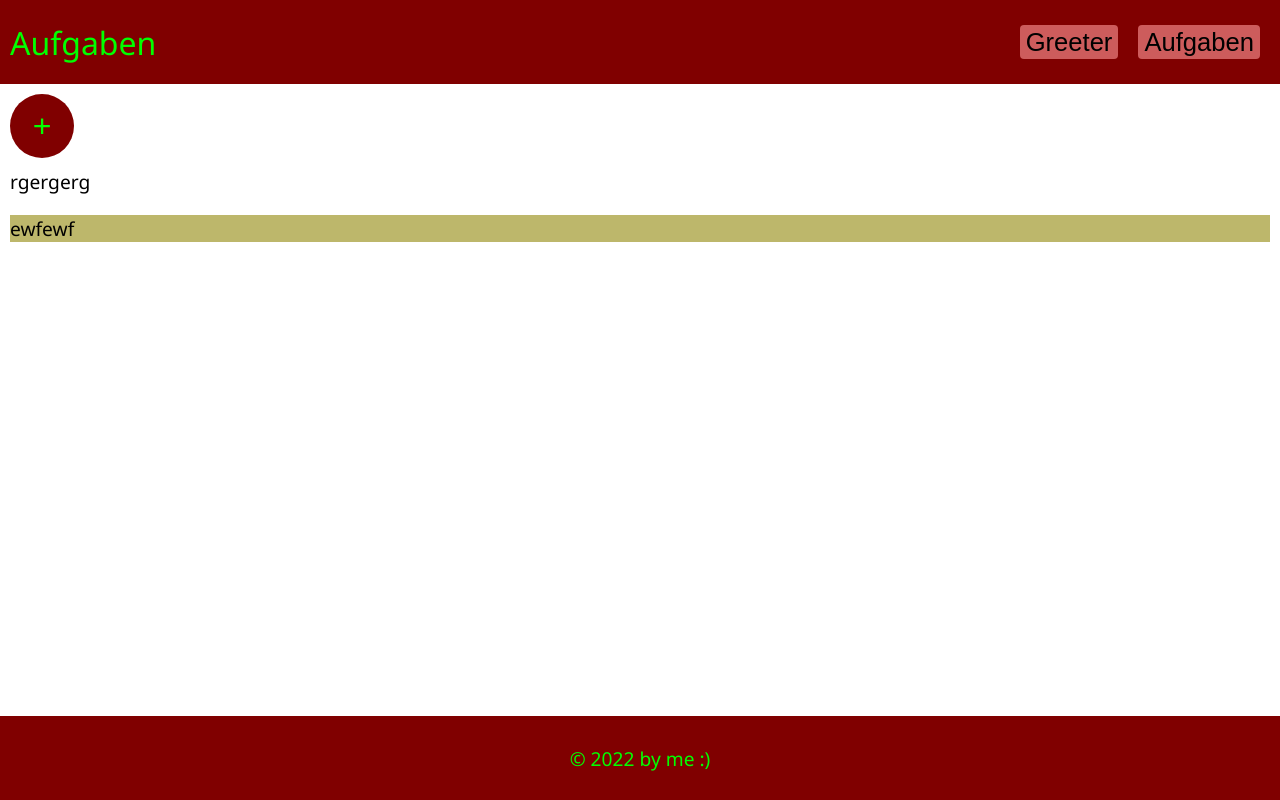
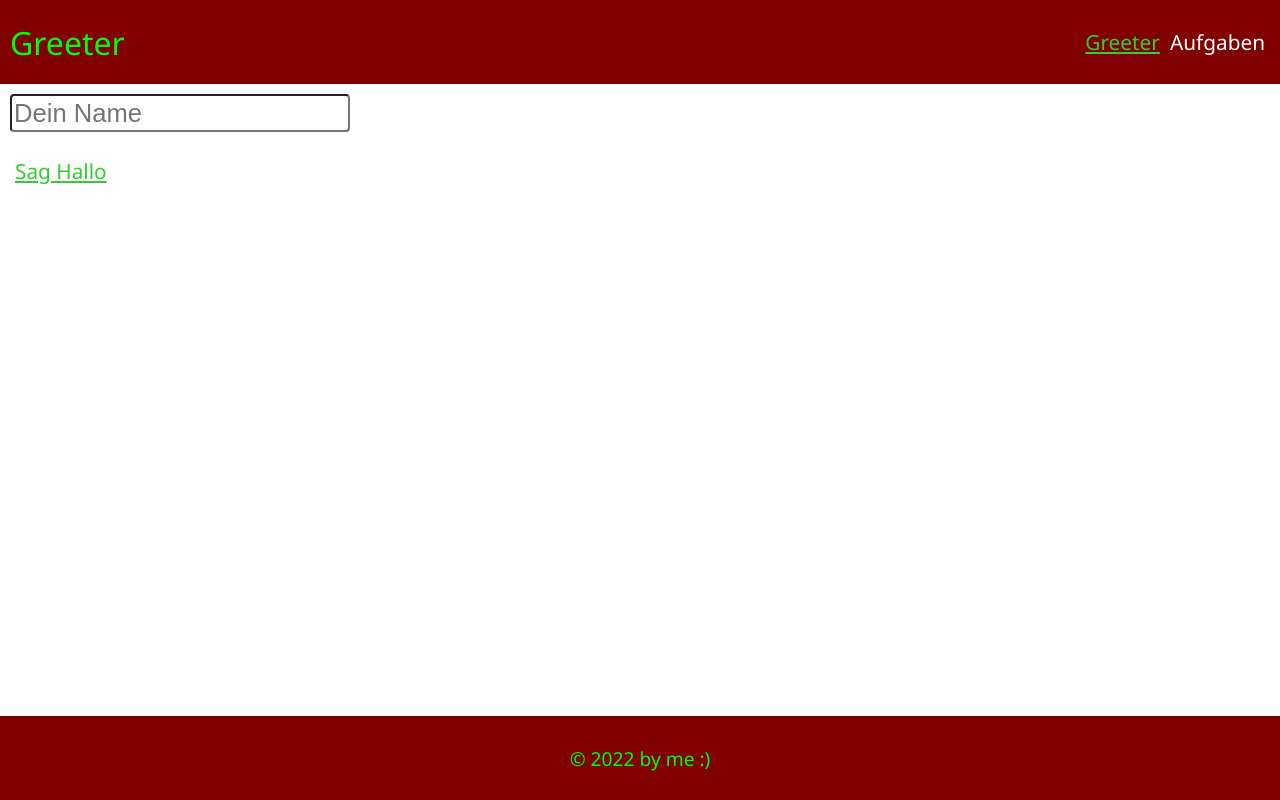
Before and after one commit to Tom4U/poc-ng-kompakt, an Angular app: page /greeter in a window 1280 px wide. Built offline with nearby package versions, Linux system fonts and the light colour scheme; data requests are answered from the project's data file.

Commit message:
feat: add routing

```diff
--- a/src/app/app.component.html
+++ b/src/app/app.component.html
@@ -8,8 +8,9 @@
         </div>
     </header>
     <main class="content container-padding">
-        <app-greeter *ngIf="greeterActive" class="greeter"></app-greeter>
-        <app-tasks *ngIf="tasksActive"></app-tasks>
+        <router-outlet></router-outlet>
+        <!--<app-greeter *ngIf="greeterActive" class="greeter"></app-greeter>
+        <app-tasks *ngIf="tasksActive"></app-tasks>-->
     </main>
     <footer class="footer container-padding">
         <p>&copy; {{currentDate | date:'yyyy'}} by me :)</p>
--- a/src/app/app.component.ts
+++ b/src/app/app.component.ts
@@ -25,12 +25,12 @@ export class AppComponent {
   headerActions: Command[] = [
     new Command(
       "Greeter",
-      () => this.showGreeter(),
+      'greeter',
       () => true
     ),
     new Command(
       "Aufgaben",
-      () => this.showTasks(),
+      'tasks',
       () => true
     ),
   ];
--- a/src/app/pages/greeter/greeter-form/greeter-form.component.ts
+++ b/src/app/pages/greeter/greeter-form/greeter-form.component.ts
@@ -12,7 +12,7 @@ export class GreeterFormComponent {
 
   sayHelloCommand = new Command(
     "Sag Hallo",
-    () => this.nameChange.emit(this.name),
+    '',
     () => true
   );
 }
--- /dev/null
+++ b/src/app/pages/homepage/homepage.component.ts
@@ -0,0 +1,20 @@
+import { Component, OnInit } from '@angular/core';
+
+@Component({
+  selector: 'app-homepage',
+  template: `
+    <p>
+      homepage works!
+    </p>
+  `,
+  styles: [
+  ]
+})
+export class HomepageComponent implements OnInit {
+
+  constructor() { }
+
+  ngOnInit(): void {
+  }
+
+}
--- /dev/null
+++ b/src/app/pages/not-found/not-found.component.ts
@@ -0,0 +1,19 @@
+import { Component, OnInit } from '@angular/core';
+
+@Component({
+  selector: 'app-not-found',
+  template: `
+    <h1>FEHLER</h1>
+    <p>The server made a booboo</p>
+  `,
+  styles: [
+  ]
+})
+export class NotFoundComponent implements OnInit {
+
+  constructor() { }
+
+  ngOnInit(): void {
+  }
+
+}
--- a/src/app/shared/ui/command/command.component.html
+++ b/src/app/shared/ui/command/command.component.html
@@ -1,3 +1 @@
-<button appButton="warn" class="command" type="button" (click)="command?.command()">
-    {{ command?.name }}
-</button>
+<a [routerLink]="command?.path" routerLinkActive="active" [title]="command?.name" class="command">{{command?.name}}</a>
--- /dev/null
+++ b/src/app/shared/ui/command/command.component.scss
@@ -0,0 +1,16 @@
+.command {
+    text-decoration: none;
+    font-size: 1.3rem;
+    margin: 5px;
+    color: white;
+
+    &.active {
+        text-decoration: underline;
+        color: limegreen;
+        cursor: default;
+    }
+
+    &:hover {
+        color: limegreen;
+    }
+}
--- a/src/app/shared/ui/command/command.component.ts
+++ b/src/app/shared/ui/command/command.component.ts
@@ -4,6 +4,7 @@ import { Command } from "./command";
 @Component({
   selector: "app-command",
   templateUrl: "./command.component.html",
+  styleUrls: ['./command.component.scss']
 })
 export class CommandComponent implements OnInit {
   @Input() command?: Command;
--- a/src/app/shared/ui/command/command.ts
+++ b/src/app/shared/ui/command/command.ts
@@ -1,7 +1,7 @@
 export class Command {
   constructor(
     public name: string,
-    public command: Function,
+    public path: string,
     public show: Function
   ) {}
 }
```
Also changed, not shown: src/app/app.module.ts (+8 -2 lines), src/app/routing/routing.module.ts (added, +43 -0 lines).
